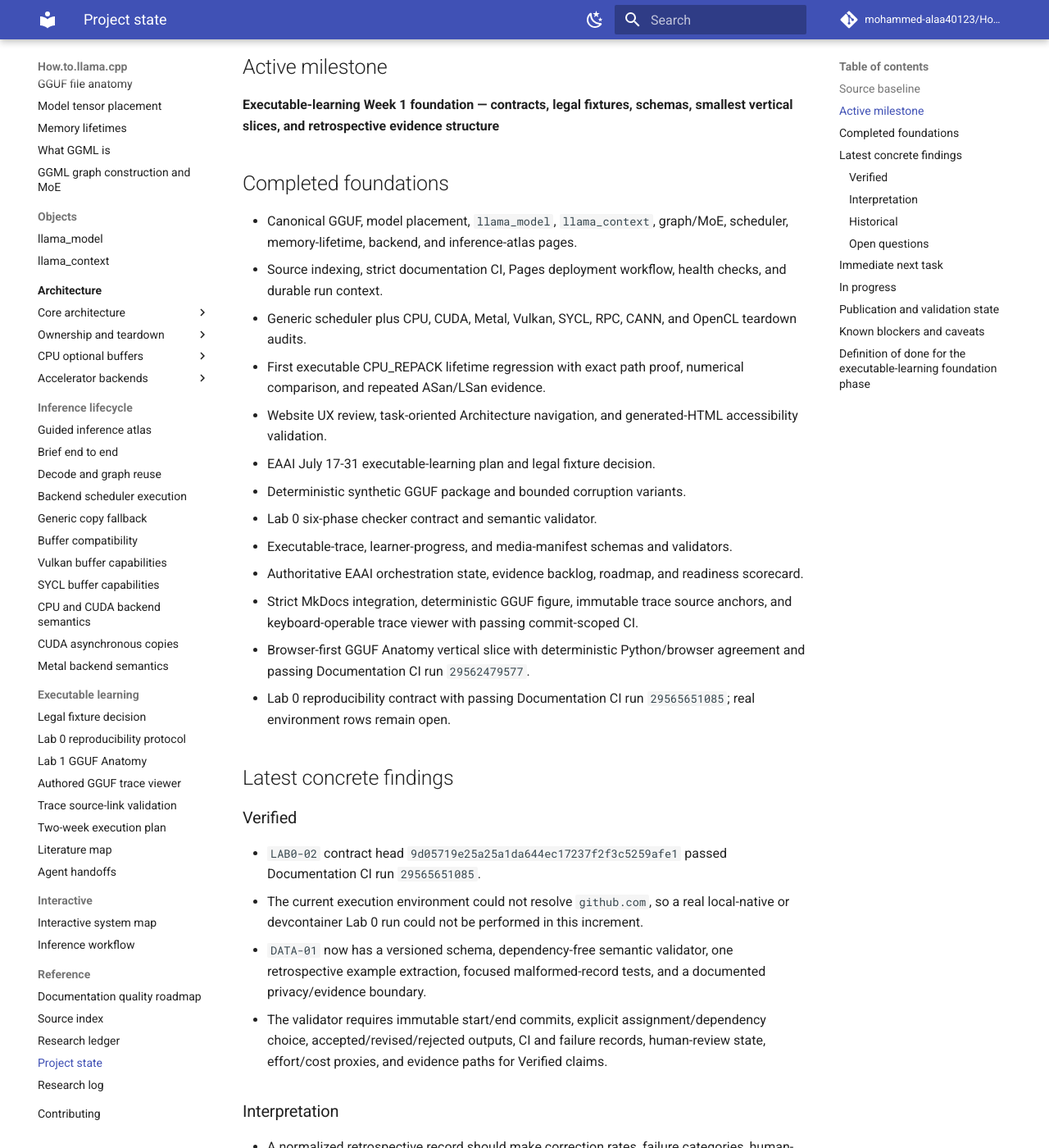
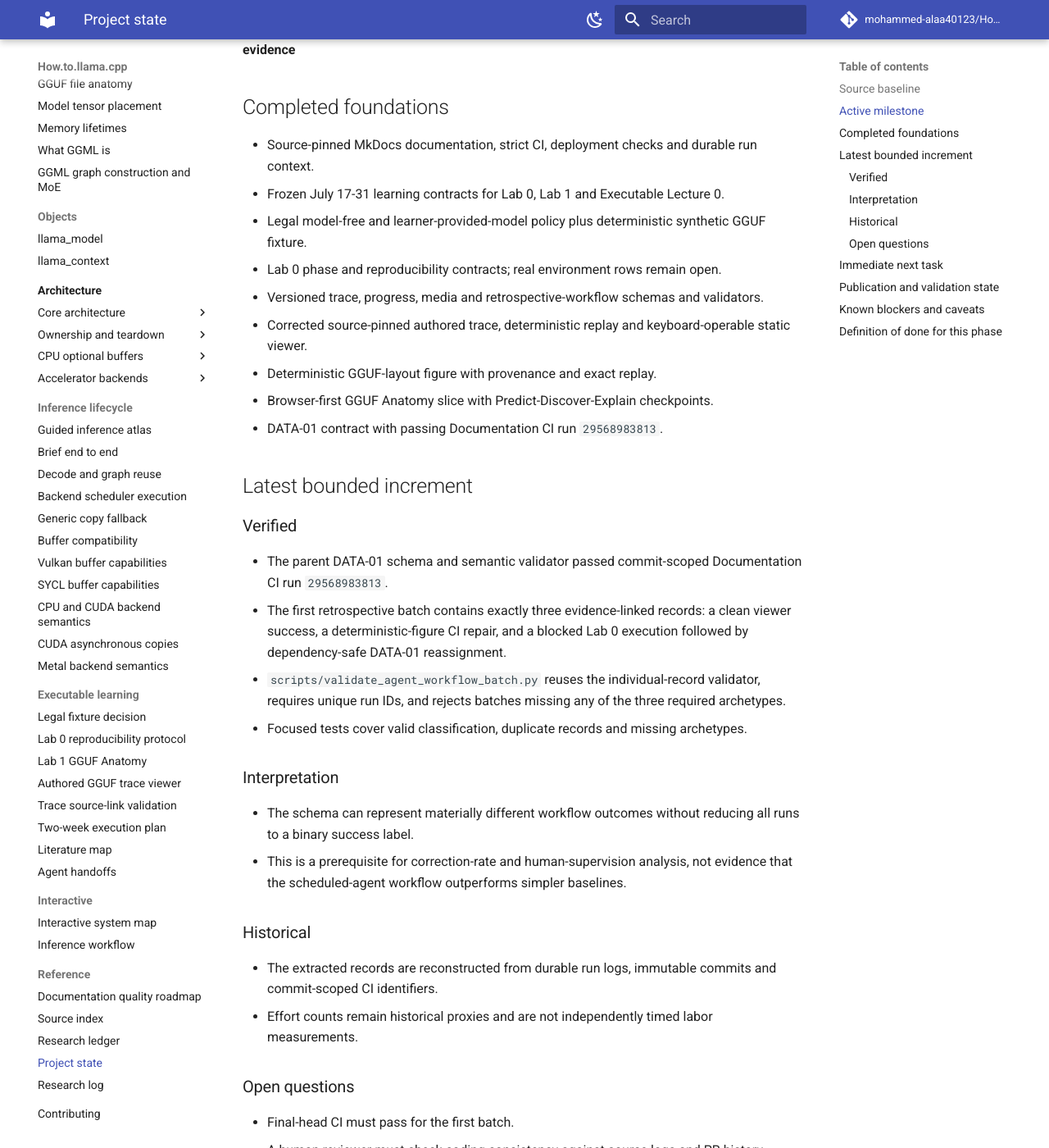
Before and after one commit to mohammed-alaa40123/How.to.llama.cpp, an MkDocs documentation site: the page built from docs/reference/project-state.md, in a window 1280 px wide and 1400 px high, scrolled down 525 px. Shown: the whole window at 82% size. Built offline with MkDocs 1.6.1 and Material for MkDocs 9.7.7, drawn with Linux system fonts in a browser that asks for light colours; comment, search, counter and statistics services are not loaded; some of the changed text lies outside the part shown.

Commit message:
Update project state for retrospective batch

````diff
--- a/docs/reference/project-state.md
+++ b/docs/reference/project-state.md
@@ -8,101 +8,80 @@ Read this file after the root README on every run. It is the compact checkpoint
 
 - Repository: `ggml-org/llama.cpp`
 - Pinned revision: `e3546c7948e3af463d0b401e6421d5a4c2faf565`
-- Current upstream OpenCL revision audited: `505b1ed15ca80e2a19f12ff4ac365e40fb374053`
-- Current upstream CPU_REPACK suitability revision reviewed: `8ee54c8b32a1b0cf13c03fc5723142bc62c775f6`
 - Policy: baseline claims stay pinned; newer refs are documented separately and labelled.
 
 ## Active milestone
 
-**Executable-learning Week 1 foundation — contracts, legal fixtures, schemas, smallest vertical slices, and retrospective evidence structure**
+**Executable-learning Week 1 foundation — validated vertical slices plus auditable retrospective evidence**
 
 ## Completed foundations
 
-- Canonical GGUF, model placement, `llama_model`, `llama_context`, graph/MoE, scheduler, memory-lifetime, backend, and inference-atlas pages.
-- Source indexing, strict documentation CI, Pages deployment workflow, health checks, and durable run context.
-- Generic scheduler plus CPU, CUDA, Metal, Vulkan, SYCL, RPC, CANN, and OpenCL teardown audits.
-- First executable CPU_REPACK lifetime regression with exact path proof, numerical comparison, and repeated ASan/LSan evidence.
-- Website UX review, task-oriented Architecture navigation, and generated-HTML accessibility validation.
-- EAAI July 17-31 executable-learning plan and legal fixture decision.
-- Deterministic synthetic GGUF package and bounded corruption variants.
-- Lab 0 six-phase checker contract and semantic validator.
-- Executable-trace, learner-progress, and media-manifest schemas and validators.
-- Authoritative EAAI orchestration state, evidence backlog, roadmap, and readiness scorecard.
-- Strict MkDocs integration, deterministic GGUF figure, immutable trace source anchors, and keyboard-operable trace viewer with passing commit-scoped CI.
-- Browser-first GGUF Anatomy vertical slice with deterministic Python/browser agreement and passing Documentation CI run `29562479577`.
-- Lab 0 reproducibility contract with passing Documentation CI run `29565651085`; real environment rows remain open.
+- Source-pinned MkDocs documentation, strict CI, deployment checks and durable run context.
+- Frozen July 17-31 learning contracts for Lab 0, Lab 1 and Executable Lecture 0.
+- Legal model-free and learner-provided-model policy plus deterministic synthetic GGUF fixture.
+- Lab 0 phase and reproducibility contracts; real environment rows remain open.
+- Versioned trace, progress, media and retrospective-workflow schemas and validators.
+- Corrected source-pinned authored trace, deterministic replay and keyboard-operable static viewer.
+- Deterministic GGUF-layout figure with provenance and exact replay.
+- Browser-first GGUF Anatomy slice with Predict-Discover-Explain checkpoints.
+- DATA-01 contract with passing Documentation CI run `29568983813`.
 
-## Latest concrete findings
+## Latest bounded increment
 
 ### Verified
 
-- `LAB0-02` contract head `9d05719e25a25a1da644ec17237f2f3c5259afe1` passed Documentation CI run `29565651085`.
-- The current execution environment could not resolve `github.com`, so a real local-native or devcontainer Lab 0 run could not be performed in this increment.
-- `DATA-01` now has a versioned schema, dependency-free semantic validator, one retrospective example extraction, focused malformed-record tests, and a documented privacy/evidence boundary.
-- The validator requires immutable start/end commits, explicit assignment/dependency choice, accepted/revised/rejected outputs, CI and failure records, human-review state, effort/cost proxies, and evidence paths for Verified claims.
+- The parent DATA-01 schema and semantic validator passed commit-scoped Documentation CI run `29568983813`.
+- The first retrospective batch contains exactly three evidence-linked records: a clean viewer success, a deterministic-figure CI repair, and a blocked Lab 0 execution followed by dependency-safe DATA-01 reassignment.
+- `scripts/validate_agent_workflow_batch.py` reuses the individual-record validator, requires unique run IDs, and rejects batches missing any of the three required archetypes.
+- Focused tests cover valid classification, duplicate records and missing archetypes.
 
 ### Interpretation
 
-- A normalized retrospective record should make correction rates, failure categories, human-review backlog, validator coverage, and cost proxies analyzable across scheduled runs.
-- The schema is a prerequisite for a defensible workflow baseline, but it cannot establish workflow superiority by itself.
+- The schema can represent materially different workflow outcomes without reducing all runs to a binary success label.
+- This is a prerequisite for correction-rate and human-supervision analysis, not evidence that the scheduled-agent workflow outperforms simpler baselines.
 
 ### Historical
 
-- Earlier run logs and PR handoffs contain much of the required evidence in prose, but their structure and terminology vary.
-- Earlier work established source-pinned documentation, legal fixture policy, deterministic GGUF evidence, Lab 0 reporting, trace/progress/media contracts, deterministic figures, orchestration state, the authored trace viewer, and the browser GGUF slice.
+- The extracted records are reconstructed from durable run logs, immutable commits and commit-scoped CI identifiers.
+- Effort counts remain historical proxies and are not independently timed labor measurements.
 
 ### Open questions
 
-- Final-head CI must validate the new DATA-01 schema, validator, tests, example, and MkDocs integration.
-- Historical extraction coverage and consistency review remain required before DATA-01 can be called evidenced.
-- Real Ubuntu, macOS, WSL2, and devcontainer Lab 0 runs remain required.
-- Independent technical review and an approved educational evaluation pathway remain required.
+- Final-head CI must pass for the first batch.
+- A human reviewer must check coding consistency against source logs and PR history.
+- Missing-value policy, broader historical coverage and inter-rater agreement remain undefined.
+- Real Ubuntu and devcontainer Lab 0 measurements remain absent.
+- BASE-01, independent technical review and an approved educational evaluation pathway remain required.
 
 ## Immediate next task
 
 ```text
-obtain commit-scoped CI for DATA-01 contract
-  → if passing, extract a bounded first batch of historical run records
-  → retain LAB0-02 as in progress until real Ubuntu and devcontainer rows exist
+obtain commit-scoped CI for the three-run DATA-01 batch
+  → human-review the coding against source logs and PR history
+  → define missing-value and consistency rules before larger extraction
+  → keep LAB0-02 open until real Ubuntu and devcontainer rows exist
   → do not claim workflow superiority before BASE-01
 ```
-
-## In progress
-
-- Draft PR stack for the EAAI executable-learning foundation.
-- `LAB0-02` real local-native and devcontainer reproducibility rows.
-- `DATA-01` retrospective agent-workflow extraction and coverage review.
-- `PROGRESS-02` progress export/import, migration, and corruption recovery.
-- Current-tree CPU_REPACK regeneration and sanitizer validation.
-- Website browser-level accessibility and deployed verification.
 
 ## Publication and validation state
 
 - `docs/publication/orchestrator-state.md` and `docs/publication/evidence-backlog.md` remain authoritative.
-- `CI-01`, `MEDIA-01`, `FIG-01`, `TRACE-02`, `VIEW-01`, `LAB1-01`, and the LAB0-02 contract have passing commit-scoped CI evidence.
-- `DATA-01` has a concrete contract but remains in progress until final-head CI and a reviewed historical extraction exist.
-- No participant data, model, telemetry, credential, paid API call, generated media output, native instrumentation, or manuscript prose was introduced.
+- Passing CI establishes deterministic integration, not learner benefit or workflow superiority.
+- No participant data, learner identity, model weights, telemetry, credentials, paid API generation, native instrumentation or manuscript prose were introduced.
 
 ## Known blockers and caveats
 
-- **Lab 0 execution:** outbound DNS failure prevented cloning or executing the pinned checkout in this run; real environment evidence remains absent.
-- **Lab 0 target:** the initial `llama-cli` command shape must be verified against the pinned upstream checkout before becoming a validated run.
-- **Retrospective accuracy:** tool-call and human-minute values may be incomplete for older runs and must be labelled rather than inferred.
-- **Workflow comparison:** DATA-01 enables analysis but does not replace the required BASE-01 comparison.
-- **Educational effectiveness:** no learner-benefit claim is permitted before an approved evaluation pathway and baseline comparison.
-- **Progress integration:** Lab 1 does not save learner answers until `PROGRESS-02` establishes import/export and corruption recovery.
-- **Native acceptance:** the synthetic file is a format-teaching fixture and is not claimed to be a valid inference model.
-- **Live-site verification:** Pages should be rechecked only after stacked changes merge to `main` and deploy.
-- **Evidence retention:** artifact `8368782428` expires on 2026-08-15.
-- **Upstream permission:** direct issue/PR creation in `ggml-org/llama.cpp` is blocked for the connected GitHub App.
+- **Lab 0 execution:** this runtime still cannot resolve `github.com`; no real environment row was fabricated.
+- **Retrospective accuracy:** historical tool-call and human-minute values may be incomplete and must never be guessed.
+- **Independent review:** the three-run batch requires a human coding check before publication analysis.
+- **Workflow comparison:** DATA-01 enables analysis but does not replace BASE-01.
+- **Educational effectiveness:** no learner-benefit claim is permitted before an approved evaluation and fair baseline.
+- **Progress integration:** Lab 1 does not save learner answers until PROGRESS-02 is evidenced.
+- **Live site:** verify Pages only after the stacked chain merges to `main` and deploys.
 
-## Definition of done for the executable-learning foundation phase
+## Definition of done for this phase
 
-- Complete learning contracts and dependency-ordered July 17-31 plan.
-- Legal fixture policy with no ambiguous model redistribution.
-- Deterministic synthetic GGUF generator, manifest, golden output, and validators.
-- Machine-readable trace, media-manifest, progress, Lab 0 phase, reproducibility, and retrospective workflow schemas.
-- Authored sample trace with explicit evidence kinds and a narrow viewer shell.
-- Lab 0 checker interface, model-free environment/build report, diagnostics, and timing contract.
-- One deterministic technical figure from structured input.
-- Accessibility fallbacks, reproducibility evidence, retrospective extraction evidence, and CI gates for every introduced artifact.
+- Complete learning contracts, legal fixture policy and three-tier platform boundaries.
+- Deterministic fixture, trace, figure, browser lab and model-free Lab 0 validation contracts.
+- Accessibility and privacy fallbacks for every introduced artifact.
+- Real Lab 0 environment evidence, progress import/export, first retrospective dataset review and passing integrated CI.
````
Also changed, not shown: other parts of docs/reference/project-state.md (+1 -1 lines).
